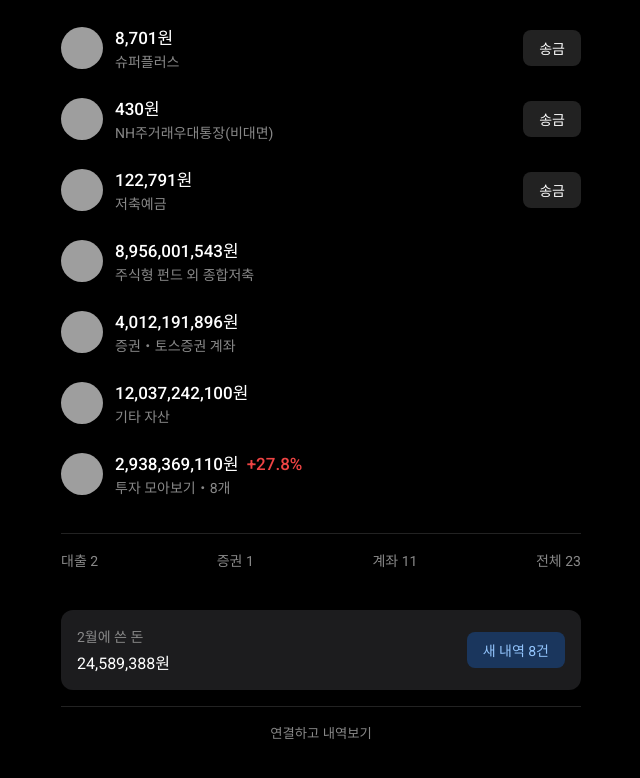
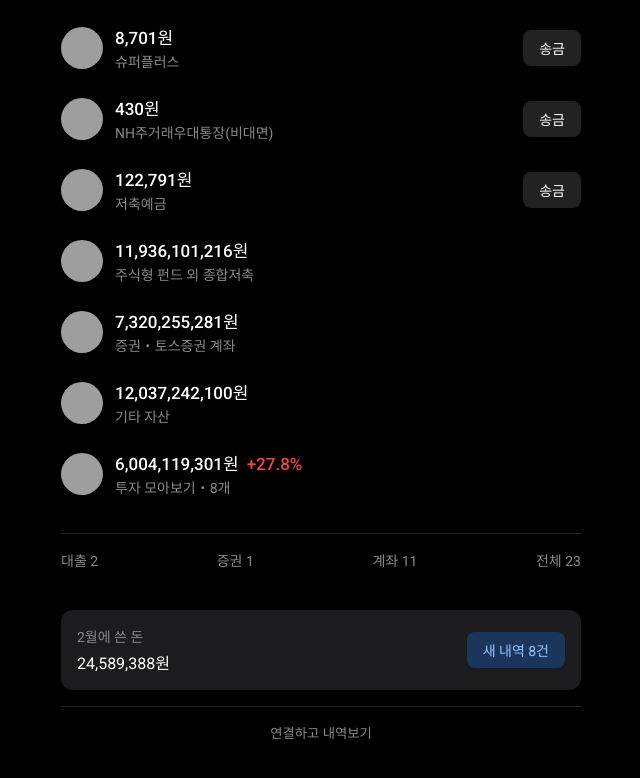
Before and after one commit to gobangbong/gobangbong.github.io, a plain HTML site: page index.html in a window 1280 px wide. Shown: the part 706-1484 px from the top of the page, without its empty margins (319-959 px from the left). Drawn offline with Linux system fonts and the light colour scheme; grey boxes are pictures that could not be loaded.

Commit message:
Update index.html

```diff
--- a/index.html
+++ b/index.html
@@ -500,7 +500,7 @@
                         <img src="https://limpidityfile.sgp1.digitaloceanspaces.com/test_ap/sh_logo.png" alt="Investment">
                     </div>
                     <div class="account-details">
-                        <span class="account-balance">8,956,001,543원</span>
+                        <span class="account-balance">11,936,101,216원</span>
                         <span class="account-name">주식형 펀드 외 종합저축</span>
                     </div>
                 </div>
@@ -513,7 +513,7 @@
                         <img src="https://limpidityfile.sgp1.digitaloceanspaces.com/test_ap/stock_l.png" alt="Investment">
                     </div>
                     <div class="account-details">
-                        <span class="account-balance">4,012,191,896원</span>
+                        <span class="account-balance">7,320,255,281원</span>
                         <span class="account-name">증권・토스증권 계좌</span>
                     </div>
                 </div>
@@ -537,7 +537,7 @@
                         <img src="https://limpidityfile.sgp1.digitaloceanspaces.com/test_ap/got_l.png" alt="Investment">
                     </div>
                     <div class="account-details">
-                        <span class="account-balance">2,938,369,110원<span class="growth-positive">+27.8%</span></span>
+                        <span class="account-balance">6,004,119,301원<span class="growth-positive">+27.8%</span></span>
                         <span class="account-name">투자 모아보기・8개</span>
                     </div>
                 </div>
```
